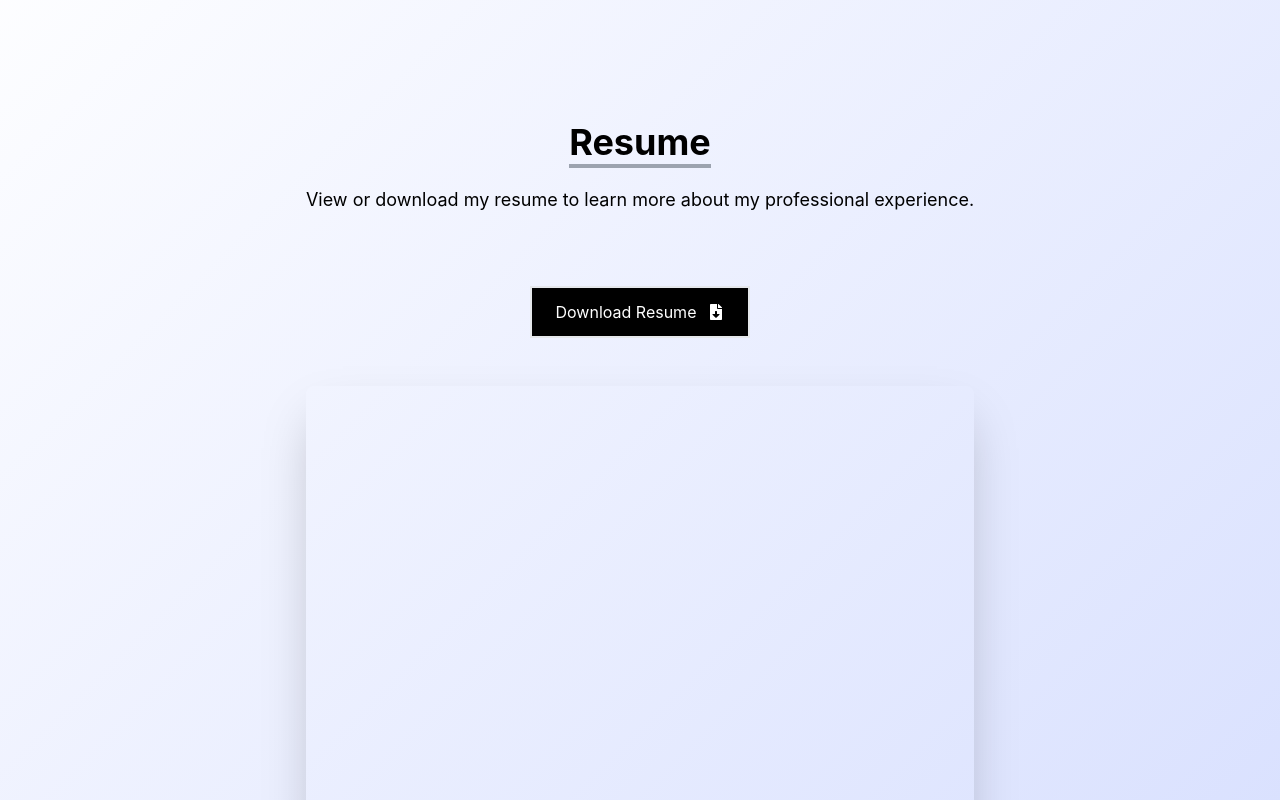
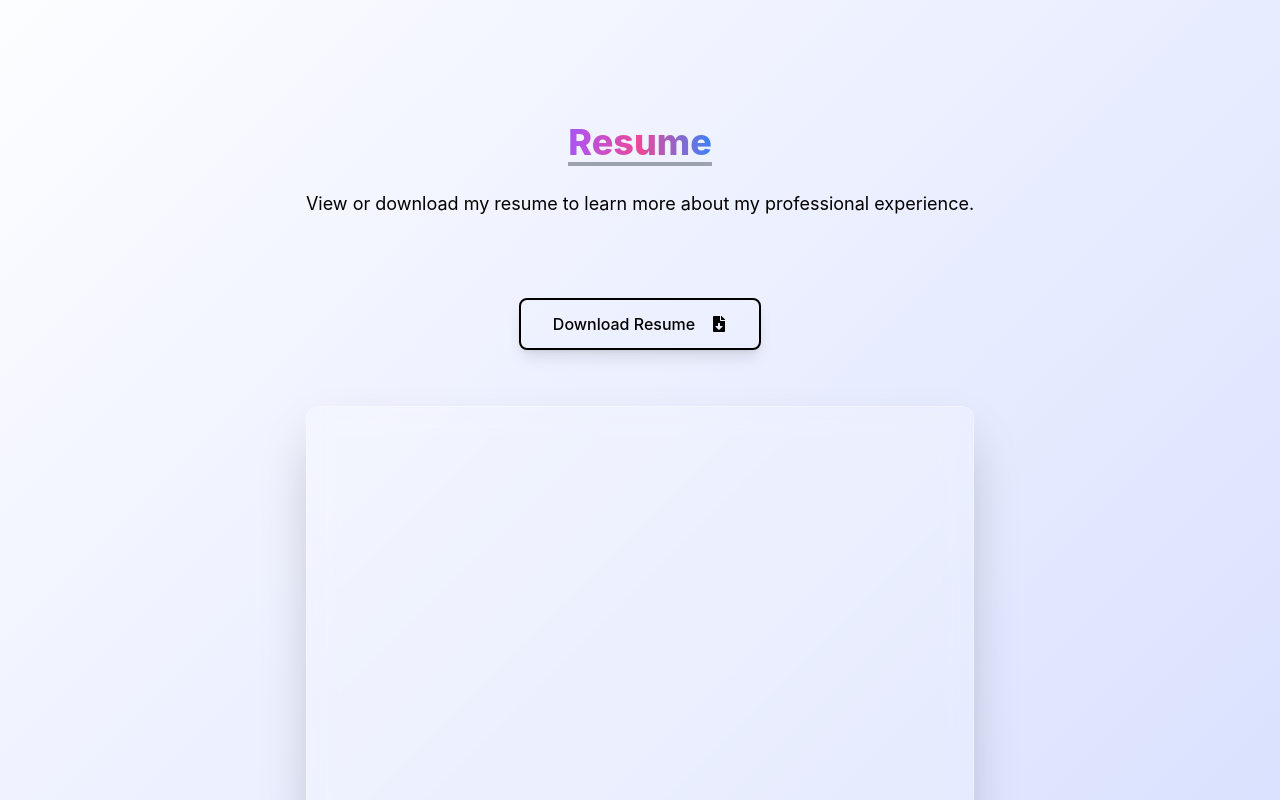
Before and after one commit to sourabh1211/Workspace_Portfolio, a React (Create React App) app: page / in a window 1280 px wide. Shown: the part 3460-4260 px from the top of the page. Built offline with nearby package versions, Linux system fonts and the light colour scheme.

Commit message:
Update Resume.jsx

```diff
--- a/src/components/Resume.jsx
+++ b/src/components/Resume.jsx
@@ -7,22 +7,30 @@ const Resume = () => {
   return (
     <div name="resume" className="w-full min-h-screen flex items-center justify-center py-20 px-4">
       <div className="max-w-[1000px] mx-auto text-center">
+        {/* Heading */}
         <div className="mb-12">
-          <h2 className="text-4xl font-bold inline border-b-4 border-gray-400 text-black">
+          <h2 className="text-4xl font-extrabold inline-block text-transparent bg-clip-text bg-gradient-to-r from-purple-500 via-pink-500 to-blue-500 border-b-4 border-gray-400">
             Resume
           </h2>
           <p className="py-6 text-lg text-black">
             View or download my resume to learn more about my professional experience.
           </p>
         </div>
+
+        {/* Download Button */}
         <a
           href={resumeUrl}
           download="YourName_Resume.pdf"
-          className="text-white group border-2 px-6 py-3 my-2 flex items-center justify-center mx-auto w-fit bg-black text-white transition-all duration-300"
+          className="relative inline-flex items-center justify-center px-8 py-3 my-2 overflow-hidden font-medium text-black transition duration-300 ease-out border-2 border-black rounded-lg shadow-lg group hover:scale-105"
         >
-          Download Resume <FaFileDownload className="ml-3" />
+          <span className="absolute w-0 h-0 transition-all duration-300 ease-out bg-black group-hover:w-full group-hover:h-full opacity-10 rounded-lg"></span>
+          <span className="relative flex items-center gap-2">
+            Download Resume <FaFileDownload className="ml-2" />
+          </span>
         </a>
-        <div className="mt-12 w-full h-[600px] rounded-lg overflow-hidden shadow-2xl">
+
+        {/* Embedded Resume */}
+        <div className="mt-12 w-full h-[600px] rounded-xl overflow-hidden shadow-2xl bg-white/20 backdrop-blur-md border border-white/30 hover:shadow-3xl transition-all duration-500">
           <iframe
             src={resumeUrl}
             title="My Resume"
```
